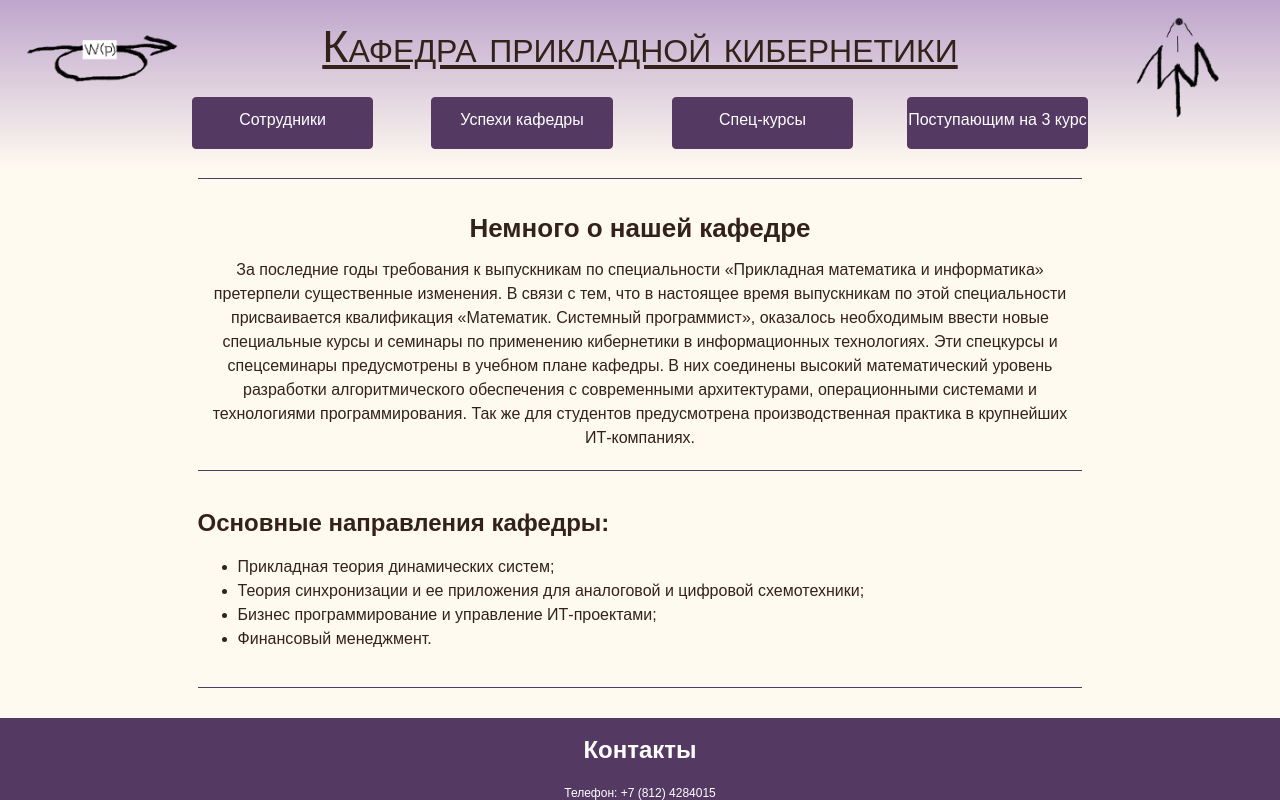
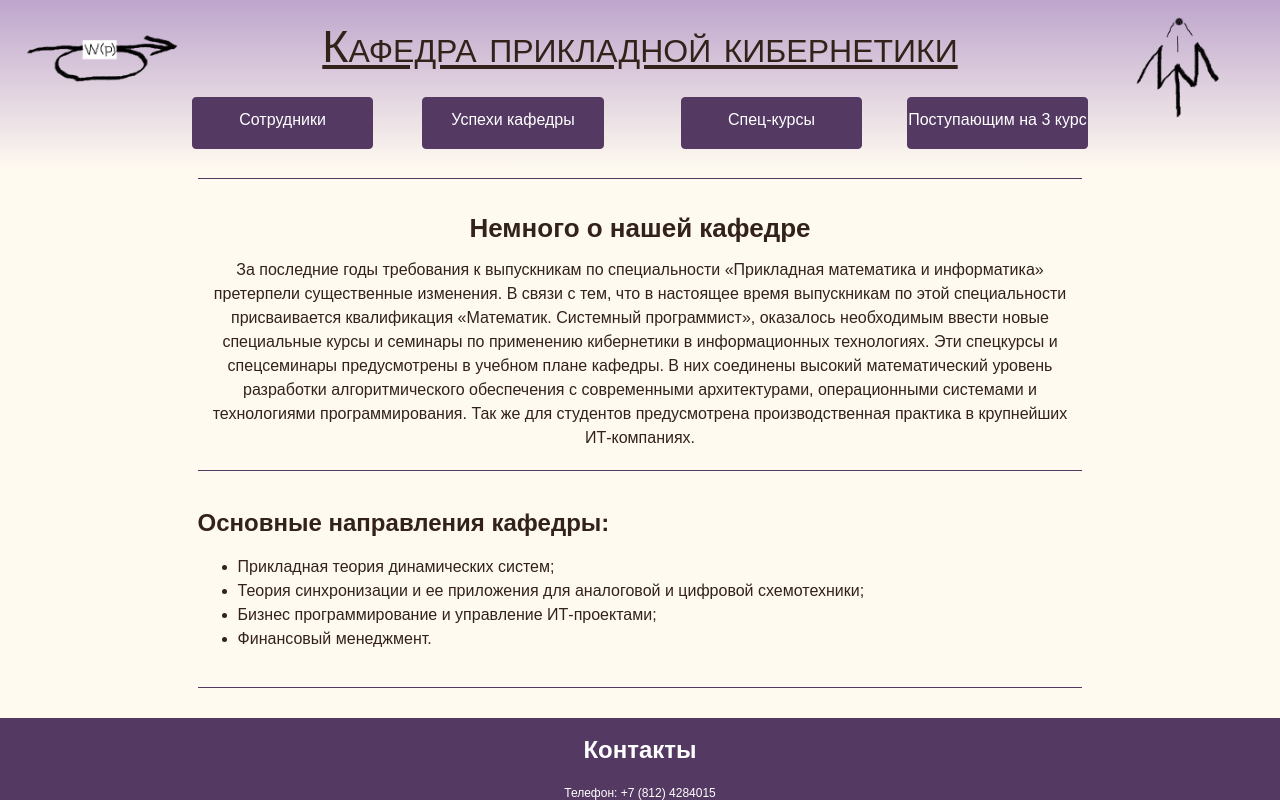
Before and after one commit to pkwebpk/website, a plain HTML site: page index.html in a window 1280 px wide. Drawn offline with Linux system fonts and the light colour scheme.

Commit message:
6% -> 5%

```diff
--- a/css/style.css
+++ b/css/style.css
@@ -103,7 +103,7 @@ a{
 }
 
 .success{
-  margin-left: 6%;
+  margin-left: 5%;
 }
 
 .persons{
@@ -112,7 +112,7 @@ a{
 
 .courses{
   float: right;
-  margin-right: 6%;
+  margin-right: 5%;
 }
 
 .students{
```
